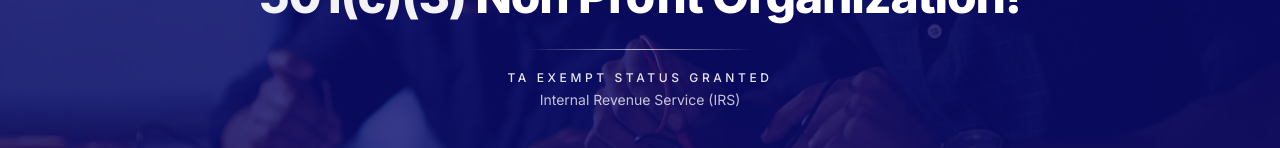
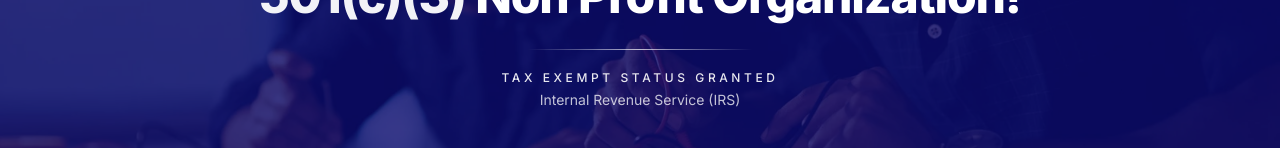
Before and after one commit to htc-software/HTC-FUNDATION, a Next.js app: page / in a window 1280 px wide. Shown: the part 804-952 px from the top of the page. Built offline with nearby package versions, Linux system fonts and the light colour scheme.

Commit message:
push de prueba

```diff
--- a/components/announcement-section.tsx
+++ b/components/announcement-section.tsx
@@ -38,7 +38,7 @@ export function AnnouncementSection() {
 
             <div className="mt-5 inline-flex flex-col items-center gap-1">
               <p className="text-white/90 text-[11px] md:text-xs font-medium tracking-[0.3em] uppercase">
-                Ta Exempt Status Granted
+                Tax Exempt Status Granted
               </p>
               <p className="text-white/75 text-xs md:text-sm">
                 Internal Revenue Service (IRS)
```
